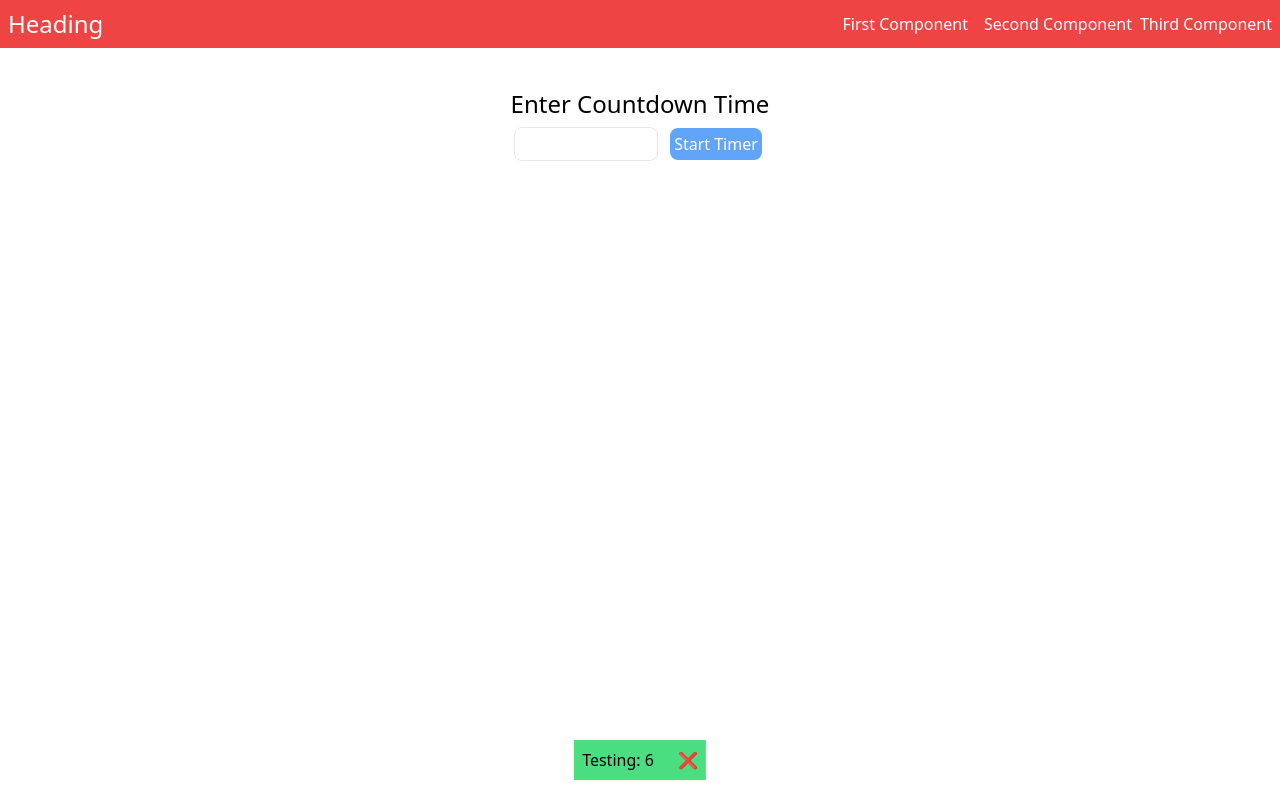
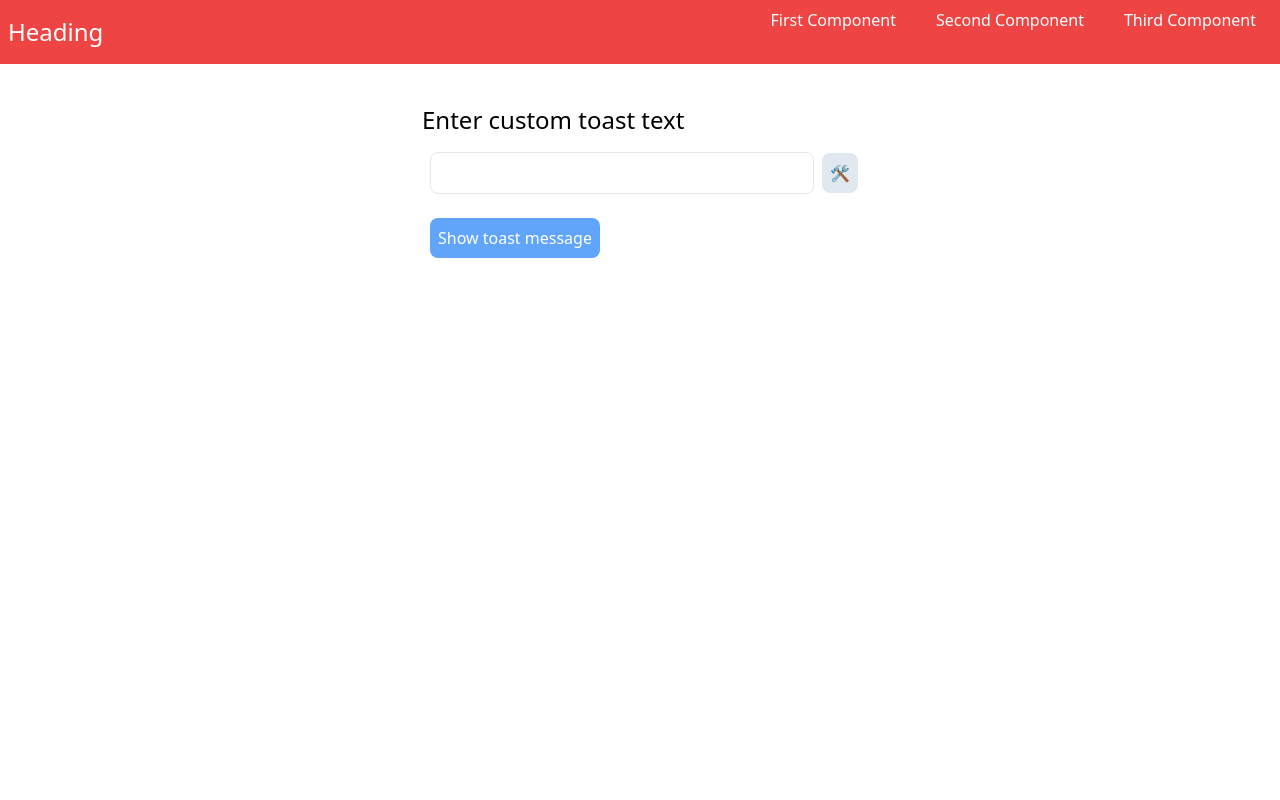
Before and after one commit to purushottam113/dreams_toast_notification, a React (Create React App) app: page /component2 in a window 1280 px wide. Built offline with nearby package versions, Linux system fonts and the light colour scheme.

Commit message:
Created Components

```diff
--- a/package.json
+++ b/package.json
@@ -8,6 +8,7 @@
     "@testing-library/user-event": "^13.5.0",
     "react": "^18.2.0",
     "react-dom": "^18.2.0",
+    "react-router-dom": "^6.22.3",
     "react-scripts": "5.0.1",
     "web-vitals": "^2.1.4"
   },
--- a/src/App.js
+++ b/src/App.js
@@ -1,13 +1,36 @@
 import './App.css';
-import Head from './components/Head'
 import Body from './components/Body'
+import { Link, RouterProvider, createBrowserRouter } from 'react-router-dom';
+import Component1 from './components/Component1';
+import Component2 from './components/Component2';
+import Component3 from './components/Component3';
+
+const appRouter = createBrowserRouter([{
+   path: '/',
+   element: <Body/>,
+   children: [
+    {
+      path: '/',
+      element: <Component1 />
+    },
+    {
+      path: 'component2',
+      element: <Component2 />
+    },
+    {
+      path: 'component3',
+      element: <Component3 />
+    },
+   ]
+}])
 
 function App() {
   return (
-    <div className="App">
-      <Head />
-      <Body />
-    </div>
+    <RouterProvider router={appRouter}>
+      <div className="App">
+        <appRouter/>
+      </div>
+      </RouterProvider>
   );
 }
 
--- a/src/components/Body.js
+++ b/src/components/Body.js
@@ -1,18 +1,19 @@
 import React from 'react'
-import Component1 from './Component1'
-import Component2 from './Component2'
+import {Link, Outlet } from 'react-router-dom'
+import Toasts from './Toasts'
 import Component3 from './Component3'
-import Toasts from './Toasts'
+import Head from './Head'
 
 const Body = () => {
 
   return (
-    <div className='mt-10'>
-        {/* <Component1 /> */}
-        {/* <Component2 /> */}
-        <Component3 />
-        <Toasts />
+    <>
+    <Head/>
+    <div className='mt-10 flex justify-center'>
+        <Outlet />
+        {/* <Component3 /> */}
     </div>
+    </>
   )
 }
 
--- a/src/components/Component1.js
+++ b/src/components/Component1.js
@@ -1,11 +1,51 @@
-import React from 'react'
+import React, { useState } from 'react'
+import Toasts from './Toasts'
 
 const Component1 = () => {
+  const [countArr, setCountArr] = useState([])
+  const [toastView, setToastView] = useState(false)
+  const [timerToast, setTimerToast] = useState(false)
+  const [toastCounter, setToastCounter] = useState("7")
+
+  const handleMessage = () => {
+    setCountArr(prevClick => [...prevClick, prevClick.length+1]);
+    setToastView(true)
+  }
+
   return (
-    <div>
-      <button className='bg-blue-400 hover:bg-blue-500 p-2 rounded-lg text-white m-2'>Show Toast Messages</button>
-      <button className="bg-slate-200 hover:bg-slate-300 p-2 rounded-lg">🛠️</button>
+    <>
+    {!timerToast && <div className="h-screen">
+      <button className='bg-blue-400 hover:bg-blue-500 p-2 rounded-lg text-white m-2'
+              onClick={handleMessage}
+      >Show Toast Messages</button>
+      <button className="bg-slate-200 hover:bg-slate-300 p-2 rounded-lg"
+        onClick={()=>setTimerToast(true)}
+      >🛠️</button>
+    </div>}
+
+    {timerToast && <div className='h-40 w-80 p-2 bg-slate-300 rounded-sm backdrop-blur-3xl'>
+        <div className="my-2 flex justify-between">
+            <h1 className="text-xl">Set Timeout</h1>
+            <button className="p-2 rounded-lg"
+              onClick={()=> setTimerToast(false)}
+            >✖️</button>
+        </div>
+        <input className='border p-1 rounded-sm m-2 w-60'
+          type='number'
+          value={toastCounter}
+          onChange={e => setToastCounter(e.target.value)}
+        />
+        <button className='bg-blue-400 hover:bg-blue-500 p-1 rounded-lg text-white m-1'
+          onClick={() => setTimerToast(false)}
+        >Confirm</button>
+    </div>}
+
+    {toastView &&
+    <div className='absolute bottom-3 right-2/4 translate-x-2/4 bg-slate-200 w-44 h-44 flex flex-col-reverse justify-start content-around overflow-hidden'>
+      {countArr.map((item)=>(<Toasts key={item} countDown={toastCounter} click = {item} />))}
     </div>
+    }
+    </>
   )
 }
 
--- a/src/components/Component2.js
+++ b/src/components/Component2.js
@@ -1,15 +1,68 @@
-import React from 'react'
+import React, { useEffect, useState } from 'react'
+import Toasts from './Toasts'
 
 const Component2 = () => {
+
+  const [countArr, setCountArr] = useState([])
+  const [toastView, setToastView] = useState(false)
+  const [timerToast, setTimerToast] = useState(false)
+  const [toastCounter, setToastCounter] = useState("7")
+  const [message, setMessage] = useState([])
+  const [inputText, setInputText] = useState("")
+
+  const handleMessage = () => {
+    if(inputText !== ""){
+    setMessage(prevValues => [...prevValues, inputText]);
+    console.log(message)
+    setToastView(true)
+    setInputText("")}
+    else{
+      setMessage(prevValues => [...prevValues, "Testing"]);
+      setToastView(true)
+    }
+  }
+
   return (
-    <div>
-        <h1 className="text-2xl">Enter custom toast text</h1>
-        <div className="my-2">
-            <input className='border p-2 rounded-lg text-white m-2 w-96'/>
-            <button className="bg-slate-200 hover:bg-slate-300 p-2 rounded-lg">🛠️</button>
-        </div>
-        <button className='bg-blue-400 hover:bg-blue-500 p-2 rounded-lg text-white m-2'>Show toast message</button>
+    <>
+    {!timerToast && <div>
+      <h1 className="text-2xl">Enter custom toast text</h1>
+      <div className="my-2">
+          <input className='border p-2 rounded-lg m-2 w-96'
+            value={inputText}
+            onChange={e => setInputText(e.target.value)}
+          />
+          <button className="bg-slate-200 hover:bg-slate-300 p-2 rounded-lg"
+            onClick={()=>setTimerToast(true)}
+          >🛠️</button>
+      </div>
+      <button className='bg-blue-400 hover:bg-blue-500 p-2 rounded-lg text-white m-2'
+          onClick={handleMessage}
+      >Show toast message</button>
+    </div>}
+
+    {timerToast && <div className='h-40 w-80 p-2 bg-slate-300 rounded-sm backdrop-blur-3xl'>
+    <div className="my-2 flex justify-between">
+        <h1 className="text-xl">Set Timeout</h1>
+        <button className="p-2 rounded-lg"
+          onClick={()=> setTimerToast(false)}
+        >✖️</button>
     </div>
+    <input className='border p-1 rounded-sm m-2 w-60'
+      type='number'
+      value={toastCounter}
+      onChange={e => setToastCounter(e.target.value)}
+    />
+    <button className='bg-blue-400 hover:bg-blue-500 p-1 rounded-lg text-white m-1'
+      onClick={() => setTimerToast(false)}
+    >Confirm</button>
+    </div>}
+
+    {toastView &&
+    <div className='absolute bottom-3 right-2/4 translate-x-2/4 bg-slate-200 w-44 h-44 flex flex-col-reverse justify-start content-around overflow-hidden'>
+    {message.map((msg, index)=>(<Toasts key={index} message={msg} countDown={toastCounter} click = {index} />))}
+    </div>
+    }
+</>
   )
 }
 
--- a/src/components/Component3.js
+++ b/src/components/Component3.js
@@ -1,5 +1,6 @@
 import React, { useState } from 'react'
 import CountriesData from './CountriesData';
+import { countriesAPILink} from '../utils/constant';
 
 const Component3 = () => {
     const [seconds, setSeconds] = useState("");
@@ -22,7 +23,7 @@ const Component3 = () => {
     };
 
     const countriesAPI = async () => {
-        const data = await fetch("https://api.knowmee.co/api/v1/master/get-country-list");
+        const data = await fetch(countriesAPILink);
         const json = await data.json();
         setCountries(json?.responseData);
     }
--- a/src/components/CountriesData.js
+++ b/src/components/CountriesData.js
@@ -10,13 +10,16 @@ const CountriesData = ({countries}) => {
     const currentCountries = countries.slice(startIndex, endIndex)
 
   return countries==0? <h1>Data Fetching.....</h1> : (
-        <div className="">
-            <ul>
+        <div className= "w-96">
+            <div className="flex justify-center">
+            <ul className='h-56 mt-10 '>
                 {currentCountries.map(country => (
-                    <li key={country?.country_id}>{country.country_name}</li>
+                    <li className='' key={country?.country_id}>{country.country_name}</li>
                 ))}
             </ul>
-            <div className="m-2">
+            </div>
+
+            <div className="flex justify-center">
                 <button
                     className='p-2 w-28 mx-2 bg-blue-400'
                     onClick={()=> setCurrentPage(prePage => Math.max(prePage-1, 1))}
--- a/src/components/Head.js
+++ b/src/components/Head.js
@@ -1,13 +1,14 @@
 import React from 'react'
+import { Link } from 'react-router-dom'
 
 const Head = () => {
   return (
-    <div className='bg-red-500 flex content-between justify-between h-12 px-2 text-white'>
+    <div className='bg-red-500 flex content-between justify-between h-16 px-2 text-white'>
       <h1 className='text-2xl my-auto'>Heading</h1>
-      <div className="flex gap-2">
-      <button className='hover:bg-red-600 px-2'>First Component</button>
-      <button>Second Component</button>
-      <button>Third Component</button>
+      <div className="flex gap-2 content-center">
+      <Link to="/"><h1 className='hover:bg-red-600 px-2 m-2 rounded-sm'>First Component</h1></Link>
+      <Link to="/component2"><h1 className='hover:bg-red-600 px-2 m-2 rounded-sm'>Second Component</h1></Link>
+      <Link to="/component3"><h1 className='hover:bg-red-600 px-2 m-2 rounded-sm'>Third Component</h1></Link>
       </div>
     </div>
   )
--- a/src/components/Toasts.js
+++ b/src/components/Toasts.js
@@ -1,12 +1,32 @@
-import React from 'react'
+import React, { useEffect, useState } from 'react'
 
-const Toasts = () => {
+const Toasts = ({message = "Testing", countDown = 7, click= "1"}) => {
+  const [isVisible, setIsVisible] = useState(true)
+
+  useEffect(() => {
+    const timer = setTimeout(()=>{
+      setIsVisible(false)
+    },countDown*1000)
+
+    return () => { clearTimeout(timer) }
+
+  },[isVisible])
+
+  const handleMouseOver = () => {
+    setIsVisible(true);
+  };
+
+  const handleClose = () => {
+    setIsVisible(false);
+  };
+
   return (
-    <div className=' absolute bottom-3 right-2/4 translate-x-2/4'>
-        <div className="bg-green-400 flex w-auto justify-around round-sm p-2 m-2 gap-6">
-            <h1 className="">Testing: 6</h1>
-            <button className="hover:bg-zinc-50 rounded-full">❌</button>
-        </div>
+    <div key={click} className={isVisible?"bg-green-400 flex justify-around round-sm p-2 m-2 gap-6 w-40": "round-sm p-2 m-2 gap-6 w-40 hidden"}>
+      <h1 onMouseOver={handleMouseOver}
+      >{message} : {click}</h1>
+      <button className="hover:bg-zinc-50 rounded-full"
+              onClick={handleClose}
+      >❌</button>
     </div>
   )
 }
--- /dev/null
+++ b/src/utils/constant.js
@@ -0,0 +1 @@
+export const countriesAPILink = "https://api.knowmee.co/api/v1/master/get-country-list";
```
Also changed, not shown: 1 other file (tests, documents, lock files or other folders).
